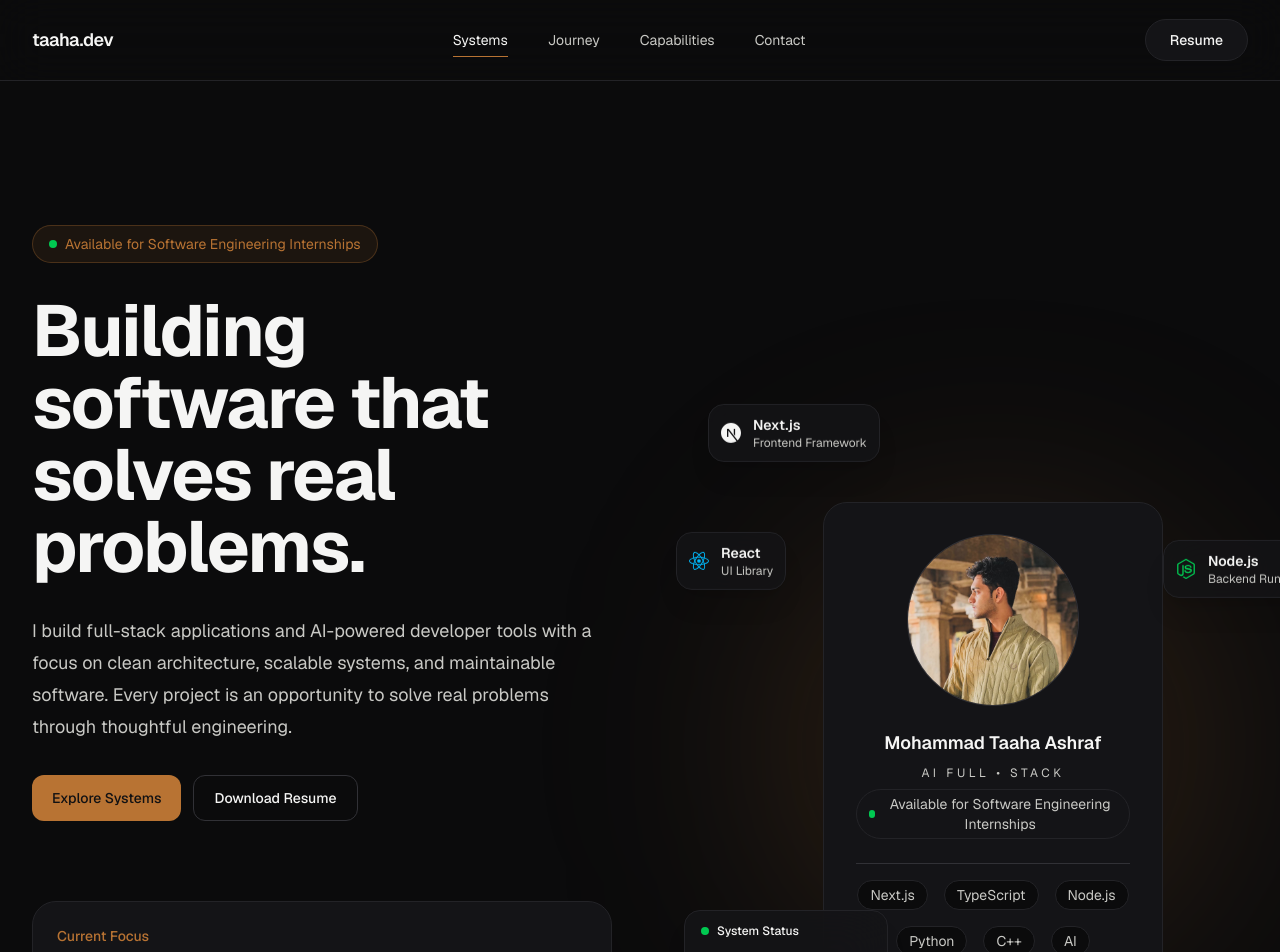
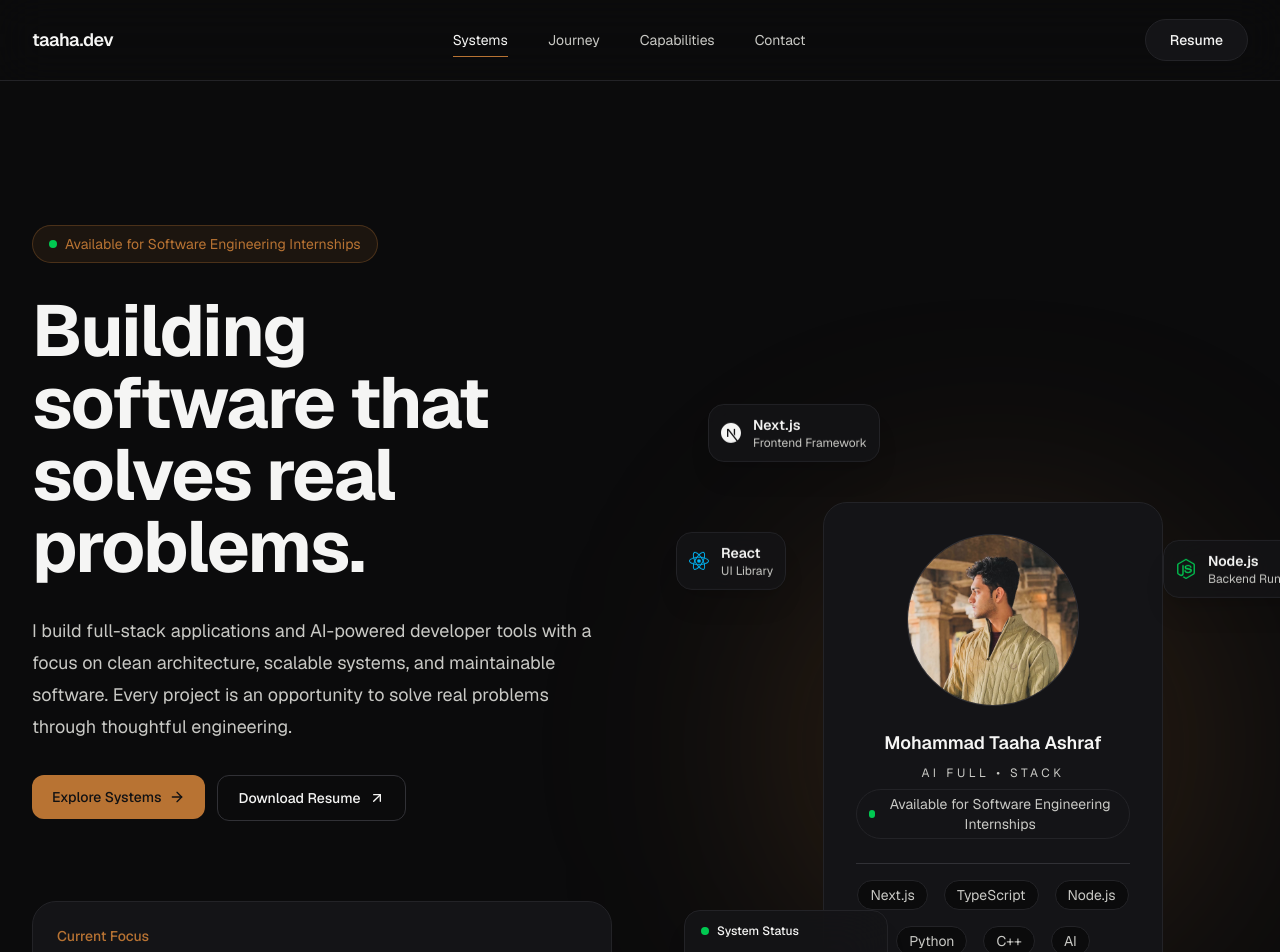
Before and after one commit to m-taaha/taaha-portfolio, a Next.js app: page / in a window 1280 px wide. Shown: the top 952 px of the page. Built offline with nearby package versions, Linux system fonts and the light colour scheme.

Commit message:
feat(hero): enhance CTA buttons with premium micro-interactions

```diff
--- a/app/components/sections/Hero/HeroActions.tsx
+++ b/app/components/sections/Hero/HeroActions.tsx
@@ -1,6 +1,10 @@
-import React from 'react'
-import { Button } from '../../ui/Button'
+"use client";
+
+import { Button } from "../../ui/Button";
 import { person } from "@/app/config/person";
+
+import { motion } from "framer-motion";
+import { ArrowRight, ArrowUpRight } from "lucide-react";
 
 export function HeroActions() {
   return (
@@ -15,16 +19,53 @@ export function HeroActions() {
         sm:flex-row
       "
     >
-      <Button>Explore Systems</Button>
+      <motion.div whileHover="hover" whileTap={{ scale: 0.98 }}>
+        <Button
+        href="#systems"
+        >
+          <span className="flex items-center gap-2">
+            Explore Systems
+            <motion.span
+              variants={{
+                hover: {
+                  x: 4,
+                },
+              }}
+              transition={{
+                duration: 0.2,
+              }}
+            >
+              <ArrowRight className="h-4 w-4" />
+            </motion.span>
+          </span>
+        </Button>
+      </motion.div>
 
+      <motion.div whileHover="hover" whileTap={{ scale: 0.98 }}>
         <Button
           variant="secondary"
           href={person.resumeUrl!}
           target="_blank"
           rel="noopener noreferrer"
         >
+          <span className="flex items-center gap-2">
             Download Resume
+            <motion.span
+              variants={{
+                hover: {
+                  x: 3,
+                  y: -3,
+                },
+              }}
+              transition={{
+                duration: 0.2,
+              }}
+            >
+              <ArrowUpRight className="h-4 w-4" />
+            </motion.span>
+          </span>
         </Button>
+      </motion.div>
     </div>
   );
 }
```
Lines whose indentation alone changed are shown as unchanged.
